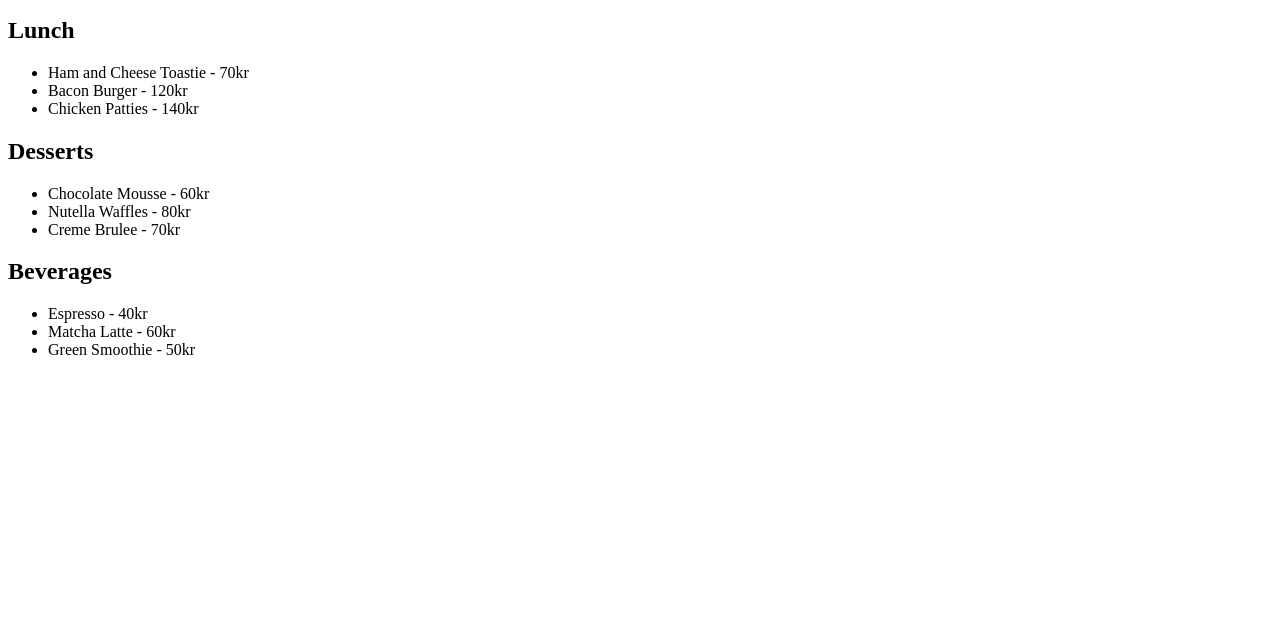
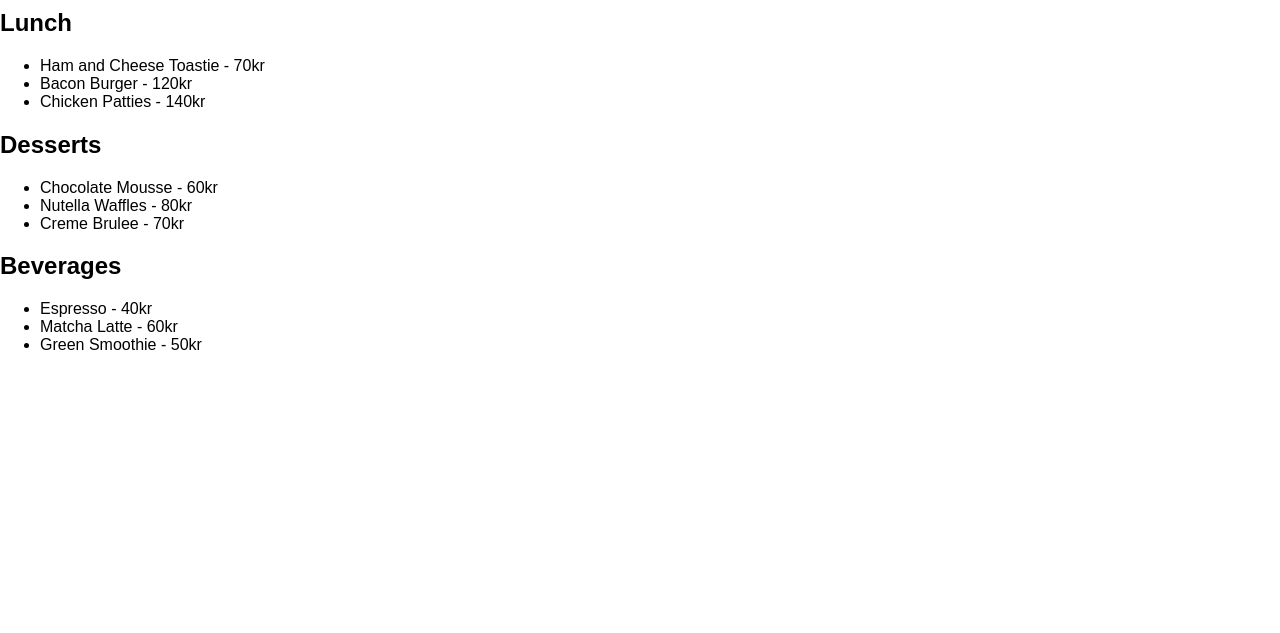
Before and after one commit to jessikarl/grupparbete-cafe, a website built with Vite: page index.html in a window 1280 px wide. Shown: the part 167-800 px from the top of the page. Built offline with nearby package versions, Linux system fonts and the light colour scheme.

Commit message:
Vet inte vad!?!?

```diff
--- a/src/style.css
+++ b/src/style.css
@@ -1,5 +1,3 @@
-<<<<<<< HEAD
-=======
 body {
   font-family: Arial, sans-serif;
   margin: 0;
@@ -38,4 +36,3 @@ body {
       padding: 10px 15px;
   }
 }
->>>>>>> future-nav
```
